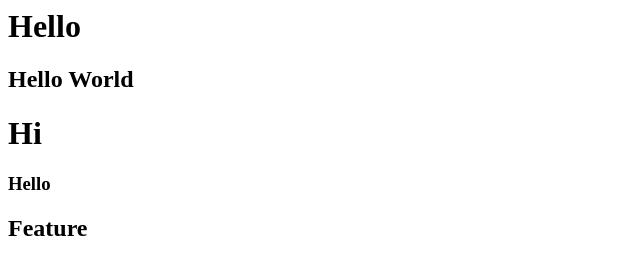
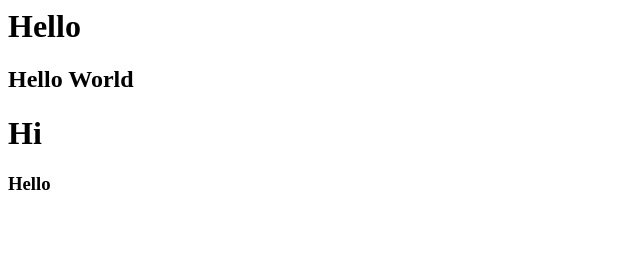
Before and after one commit to Manoj-14/demo, a plain HTML site: page index.html in a window 1280 px wide. Shown: the whole page, without its empty margins (0-640 px from the left). Drawn offline with Linux system fonts and the light colour scheme.

```diff
--- a/index.html
+++ b/index.html
@@ -2,4 +2,3 @@
 <h2>Hello World</h2>
 <h1>Hi</h1>
 <h3>Hello</h3>
-<h2>Feature</h2>
```
